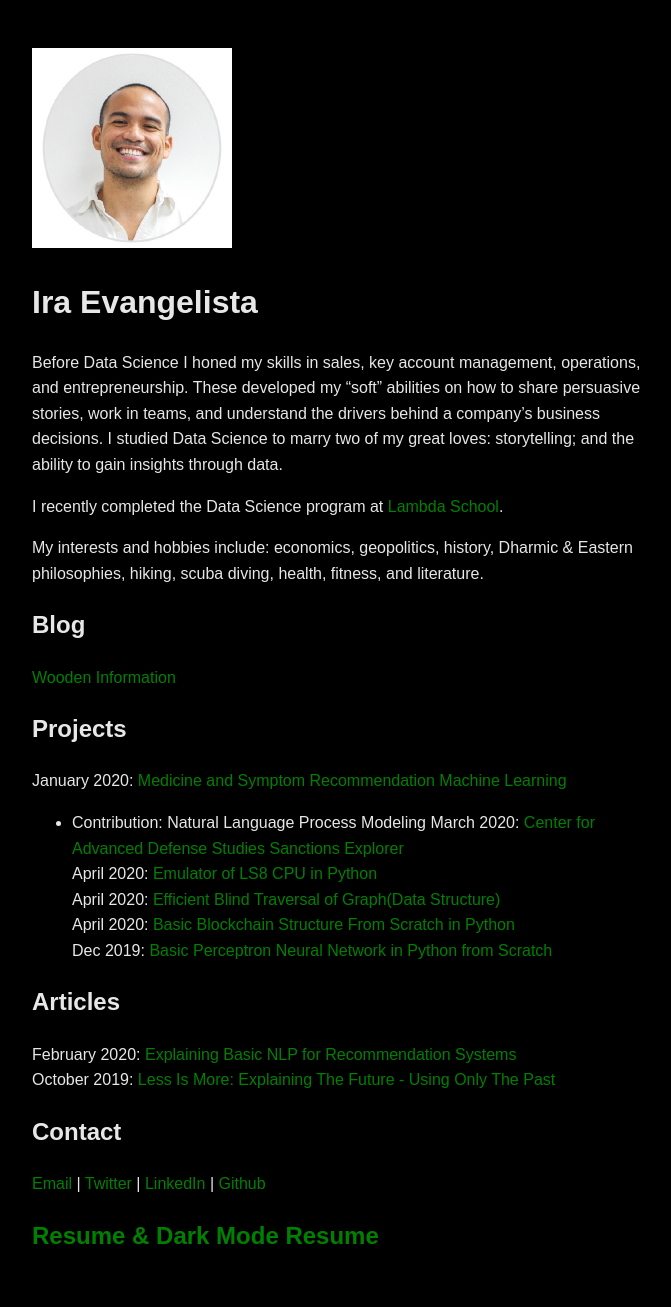
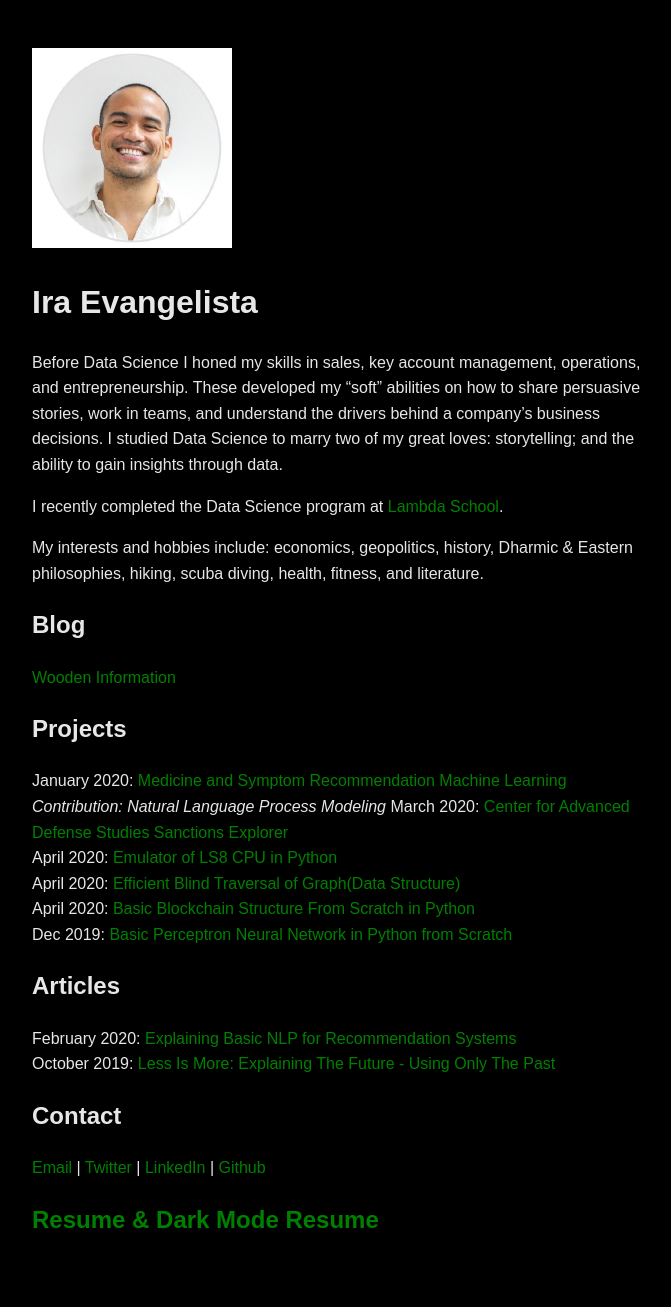
Before and after one commit to pragmatizt/ira_evangelista.github.io, a Jekyll site: the page built from index.md, in a window 1280 px wide. Shown: the whole page, without its empty margins (296-967 px from the left). Built offline with Jekyll 4.4.1, drawn with Linux system fonts in a browser that asks for light colours; our own code applies the rules of GitHub Pages for plain Markdown files; part of the change alters nothing that is shown.

```diff
--- a/index.md
+++ b/index.md
@@ -12,8 +12,7 @@ My interests and hobbies include: economics, geopolitics, history, Dharmic & Eas
 [Wooden Information](https://medium.com/wooden-information/)
 
 ## Projects
-January 2020: [Medicine and Symptom Recommendation Machine Learning](https://github.com/Medical-Cabinet-2)
-- Contribution: Natural Language Process Modeling
+January 2020: [Medicine and Symptom Recommendation Machine Learning](https://github.com/Medical-Cabinet-2) *Contribution: Natural Language Process Modeling*
 March 2020: [Center for Advanced Defense Studies Sanctions Explorer](https://medium.com/wooden-information/modeling-networks-of-networks-5e22cd85cd24)
 April 2020: [Emulator of LS8 CPU in Python](https://github.com/lineality/ls8_emulator)
 April 2020: [Efficient Blind Traversal of Graph(Data Structure)](https://github.com/lineality/Blind-Graph-Traversal)
```
